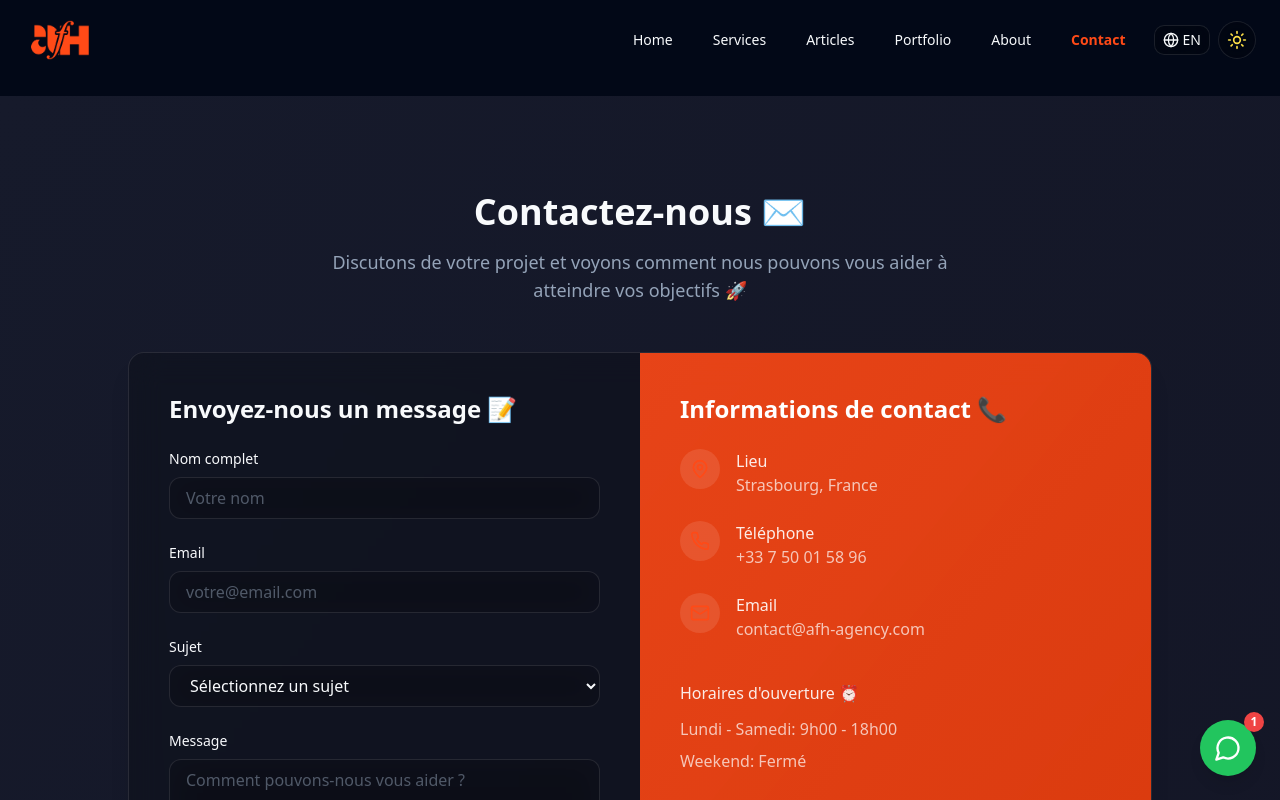
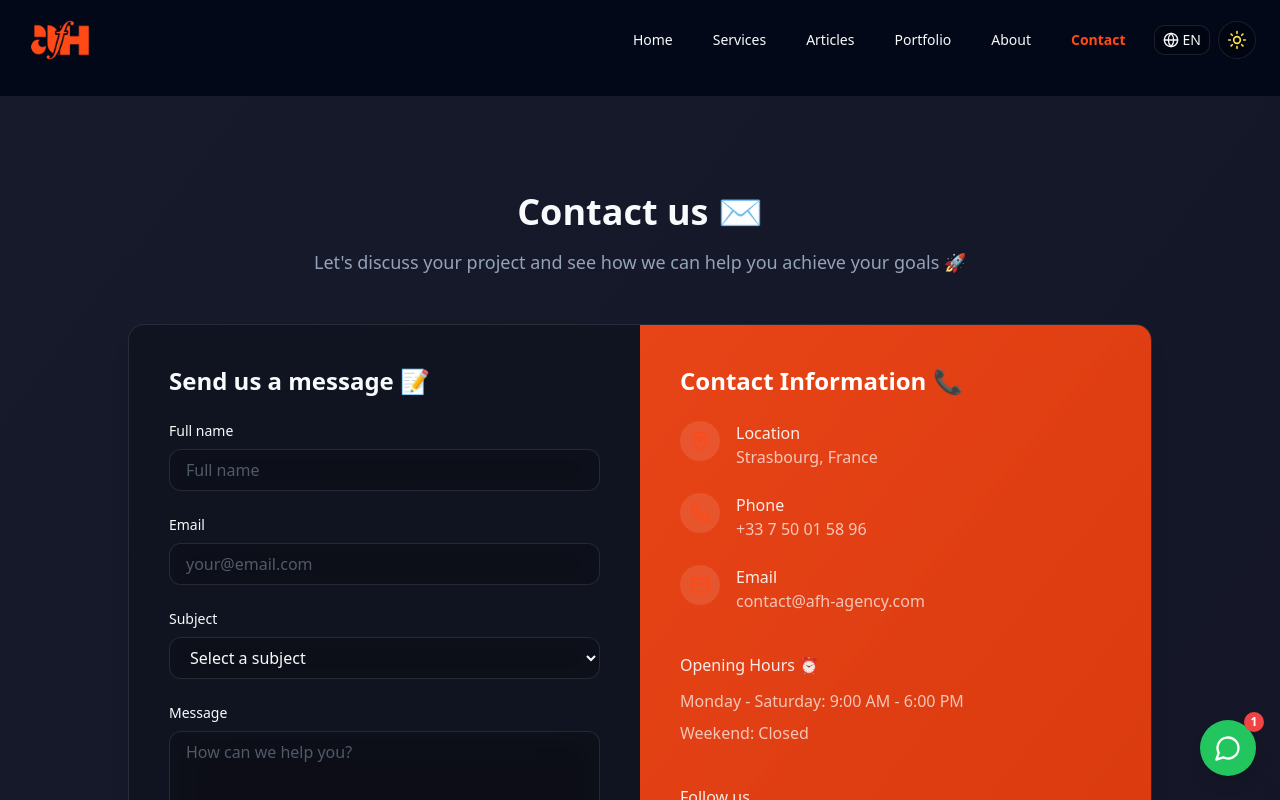
Before and after one commit to abdifrh/afh-agency-project, a React (Vite) app: page /en/contact in a window 1280 px wide. Shown: the top 800 px of the page. Built offline with nearby package versions, Linux system fonts and the light colour scheme.

Commit message:
Fix language selection issue
The language selection was not working correctly, and the site remained in French even after changing the language using the selector.

```diff
--- a/src/components/LanguageSelector.tsx
+++ b/src/components/LanguageSelector.tsx
@@ -2,9 +2,24 @@
 import { useLanguage } from "@/contexts/LanguageContext";
 import { cn } from "@/lib/utils";
 import { Globe } from "lucide-react";
+import { useEffect } from "react";
 
 export default function LanguageSelector({ className }: { className?: string }) {
   const { language, changeLanguage } = useLanguage();
+
+  // Force reload after language change to ensure all components update
+  useEffect(() => {
+    const handleLanguageChange = () => {
+      // This will trigger when the URL changes due to language change
+      const pathParts = window.location.pathname.split('/');
+      if (pathParts[1] && (pathParts[1] === "fr" || pathParts[1] === "en") && pathParts[1] !== language) {
+        changeLanguage(pathParts[1]);
+      }
+    };
+
+    window.addEventListener('popstate', handleLanguageChange);
+    return () => window.removeEventListener('popstate', handleLanguageChange);
+  }, [language, changeLanguage]);
 
   return (
     <div className={cn("relative group", className)}>
--- a/src/contexts/LanguageContext.tsx
+++ b/src/contexts/LanguageContext.tsx
@@ -29,7 +29,7 @@ export const LanguageProvider: React.FC<LanguageProviderProps> = ({ children })
   const location = useLocation();
   const [language, setLanguage] = useState<string>(defaultLanguage);
 
-  // Detect language from the URL on initial load
+  // Detect language from the URL on initial load and route changes
   useEffect(() => {
     const pathParts = location.pathname.split('/');
     if (pathParts[1] === "fr" || pathParts[1] === "en") {
@@ -38,7 +38,7 @@ export const LanguageProvider: React.FC<LanguageProviderProps> = ({ children })
       // If we're at the root, redirect to the default language
       navigate(`/${defaultLanguage}${location.pathname}`);
     }
-  }, [location.pathname]);
+  }, [location.pathname, navigate]);
 
   // Get translation function for the current language
   const getTranslation = (key: string, options?: { returnObjects?: boolean }): any => {
@@ -76,7 +76,8 @@ export const LanguageProvider: React.FC<LanguageProviderProps> = ({ children })
         pathParts.splice(1, 0, newLanguage);
       }
 
-      navigate(pathParts.join('/'));
+      const newPath = pathParts.join('/');
+      navigate(newPath, { replace: true });
     }
   };
 
--- a/src/pages/Contact.tsx
+++ b/src/pages/Contact.tsx
@@ -3,9 +3,11 @@ import { useState } from "react";
 import { Check, MapPin, Phone, Mail, Send, Instagram, Facebook, Linkedin } from "lucide-react";
 import { useToast } from "@/components/ui/use-toast";
 import emailjs from 'emailjs-com';
+import { useLanguage } from "@/contexts/LanguageContext";
 
 const Contact = () => {
   const { toast } = useToast();
+  const { t } = useLanguage();
   const [formState, setFormState] = useState({
     name: "",
     email: "",
@@ -42,8 +44,8 @@ const Contact = () => {
       setIsSubmitting(false);
       setIsSubmitted(true);
       toast({
-        title: "Message envoyé ! ✅",
-        description: "Nous vous répondrons dans les plus brefs délais.",
+        title: t("contact.toast.success"),
+        description: t("contact.toast.successDescription"),
       });
       setTimeout(() => {
         setFormState({
@@ -59,8 +61,8 @@ const Contact = () => {
       console.error('Failed to send email:', error);
       setIsSubmitting(false);
       toast({
-        title: "Erreur",
-        description: "Une erreur est survenue. Veuillez réessayer plus tard.",
+        title: t("contact.toast.error"),
+        description: t("contact.toast.errorDescription"),
         variant: "destructive",
       });
     });
@@ -69,17 +71,17 @@ const Contact = () => {
   const contactInfo = [
     {
       icon: <MapPin className="h-5 w-5 text-afh" />,
-      title: "Lieu",
+      title: t("contact.info.location"),
       details: "Strasbourg, France",
     },
     {
       icon: <Phone className="h-5 w-5 text-afh" />,
-      title: "Téléphone",
+      title: t("contact.info.phone"),
       details: "+33 7 50 01 58 96",
     },
     {
       icon: <Mail className="h-5 w-5 text-afh" />,
-      title: "Email",
+      title: t("contact.info.email"),
       details: "contact@afh-agency.com",
     },
   ];
@@ -106,9 +108,9 @@ const Contact = () => {
     <div className="min-h-screen pt-24 pb-0 bg-gradient-light dark:bg-gradient-dark flex flex-col">
       <div className="container mx-auto px-4 md:px-6 flex-grow">
         <div className="text-center mb-12">
-          <h1 className="text-3xl md:text-4xl font-bold mb-4">Contactez-nous ✉️</h1>
+          <h1 className="text-3xl md:text-4xl font-bold mb-4">{t("contact.title")}</h1>
           <p className="text-muted-foreground text-lg max-w-2xl mx-auto">
-            Discutons de votre projet et voyons comment nous pouvons vous aider à atteindre vos objectifs 🚀
+            {t("contact.description")}
           </p>
         </div>
 
@@ -116,12 +118,12 @@ const Contact = () => {
           <div className="glass-card rounded-2xl shadow-xl overflow-hidden">
             <div className="grid md:grid-cols-2">
               <div className="p-8 md:p-10">
-                <h2 className="text-2xl font-bold mb-6">Envoyez-nous un message 📝</h2>
+                <h2 className="text-2xl font-bold mb-6">{t("contact.form.title")}</h2>
 
                 <form onSubmit={handleSubmit} className="space-y-6">
                   <div className="space-y-2">
                     <label htmlFor="name" className="block text-sm font-medium">
-                      Nom complet
+                      {t("contact.form.name")}
                     </label>
                     <input
                       id="name"
@@ -131,13 +133,13 @@ const Contact = () => {
                       value={formState.name}
                       onChange={handleChange}
                       className="glass-input w-full px-4 py-2 rounded-lg placeholder:text-muted-foreground/50"
-                      placeholder="Votre nom"
+                      placeholder={t("contact.form.name")}
                     />
                   </div>
 
                   <div className="space-y-2">
                     <label htmlFor="email" className="block text-sm font-medium">
-                      Email
+                      {t("contact.form.email")}
                     </label>
                     <input
                       id="email"
@@ -147,13 +149,13 @@ const Contact = () => {
                       value={formState.email}
                       onChange={handleChange}
                       className="glass-input w-full px-4 py-2 rounded-lg placeholder:text-muted-foreground/50"
-                      placeholder="votre@email.com"
+                      placeholder="your@email.com"
                     />
                   </div>
 
                   <div className="space-y-2">
                     <label htmlFor="subject" className="block text-sm font-medium">
-                      Sujet
+                      {t("contact.form.subject")}
                     </label>
                     <select
                       id="subject"
@@ -163,17 +165,17 @@ const Contact = () => {
                       onChange={handleChange}
                       className="glass-input w-full px-4 py-2 rounded-lg"
                     >
-                      <option value="" disabled>Sélectionnez un sujet</option>
-                      <option value="projet">Nouveau projet</option>
-                      <option value="collaboration">Collaboration</option>
-                      <option value="information">Demande d'information</option>
-                      <option value="autre">Autre</option>
+                      <option value="" disabled>{t("contact.form.subjectOptions.default")}</option>
+                      <option value="projet">{t("contact.form.subjectOptions.newProject")}</option>
+                      <option value="collaboration">{t("contact.form.subjectOptions.collaboration")}</option>
+                      <option value="information">{t("contact.form.subjectOptions.information")}</option>
+                      <option value="autre">{t("contact.form.subjectOptions.other")}</option>
                     </select>
                   </div>
 
                   <div className="space-y-2">
                     <label htmlFor="message" className="block text-sm font-medium">
-                      Message
+                      {t("contact.form.message")}
                     </label>
                     <textarea
                       id="message"
@@ -183,7 +185,7 @@ const Contact = () => {
                       value={formState.message}
                       onChange={handleChange}
                       className="glass-input w-full px-4 py-2 rounded-lg placeholder:text-muted-foreground/50"
-                      placeholder="Comment pouvons-nous vous aider ?"
+                      placeholder={t("contact.form.messagePlaceholder")}
                     />
                   </div>
 
@@ -195,17 +197,17 @@ const Contact = () => {
                     {isSubmitting ? (
                       <span className="inline-flex items-center">
                         <span className="animate-spin mr-2 h-4 w-4 border-2 border-white border-t-transparent rounded-full"></span>
-                        Envoi en cours...
+                        {t("contact.form.sending")}
                       </span>
                     ) : isSubmitted ? (
                       <span className="inline-flex items-center">
                         <Check className="mr-2 h-4 w-4" />
-                        Message envoyé ! ✅
+                        {t("contact.form.sent")}
                       </span>
                     ) : (
                       <span className="inline-flex items-center">
                         <Send className="mr-2 h-4 w-4" />
-                        Envoyer le message
+                        {t("contact.form.send")}
                       </span>
                     )}
                   </button>
@@ -213,7 +215,7 @@ const Contact = () => {
               </div>
 
               <div className="bg-gradient-to-br from-afh/90 to-afh-dark p-8 md:p-10 text-white">
-                <h2 className="text-2xl font-bold mb-6">Informations de contact 📞</h2>
+                <h2 className="text-2xl font-bold mb-6">{t("contact.info.title")}</h2>
 
                 <div className="space-y-6 mb-10">
                   {contactInfo.map((info, index) => (
@@ -230,15 +232,15 @@ const Contact = () => {
                 </div>
 
                 <div>
-                  <h3 className="font-medium text-white/90 mb-3">Horaires d'ouverture ⏰</h3>
+                  <h3 className="font-medium text-white/90 mb-3">{t("contact.info.hours.title")}</h3>
                   <div className="text-white/70 space-y-2">
-                    <p>Lundi - Samedi: 9h00 - 18h00</p>
-                    <p>Weekend: Fermé</p>
+                    <p>{t("contact.info.hours.weekdays")}</p>
+                    <p>{t("contact.info.hours.weekend")}</p>
                   </div>
                 </div>
 
                 <div className="mt-10">
-                  <h3 className="font-medium text-white/90 mb-3">Suivez-nous</h3>
+                  <h3 className="font-medium text-white/90 mb-3">{t("contact.info.followUs")}</h3>
                   <div className="flex space-x-3">
                     {socialIcons.map((social) => (
                       <a
```
Also changed, not shown: src/pages/About.tsx (+29 -22 lines).
